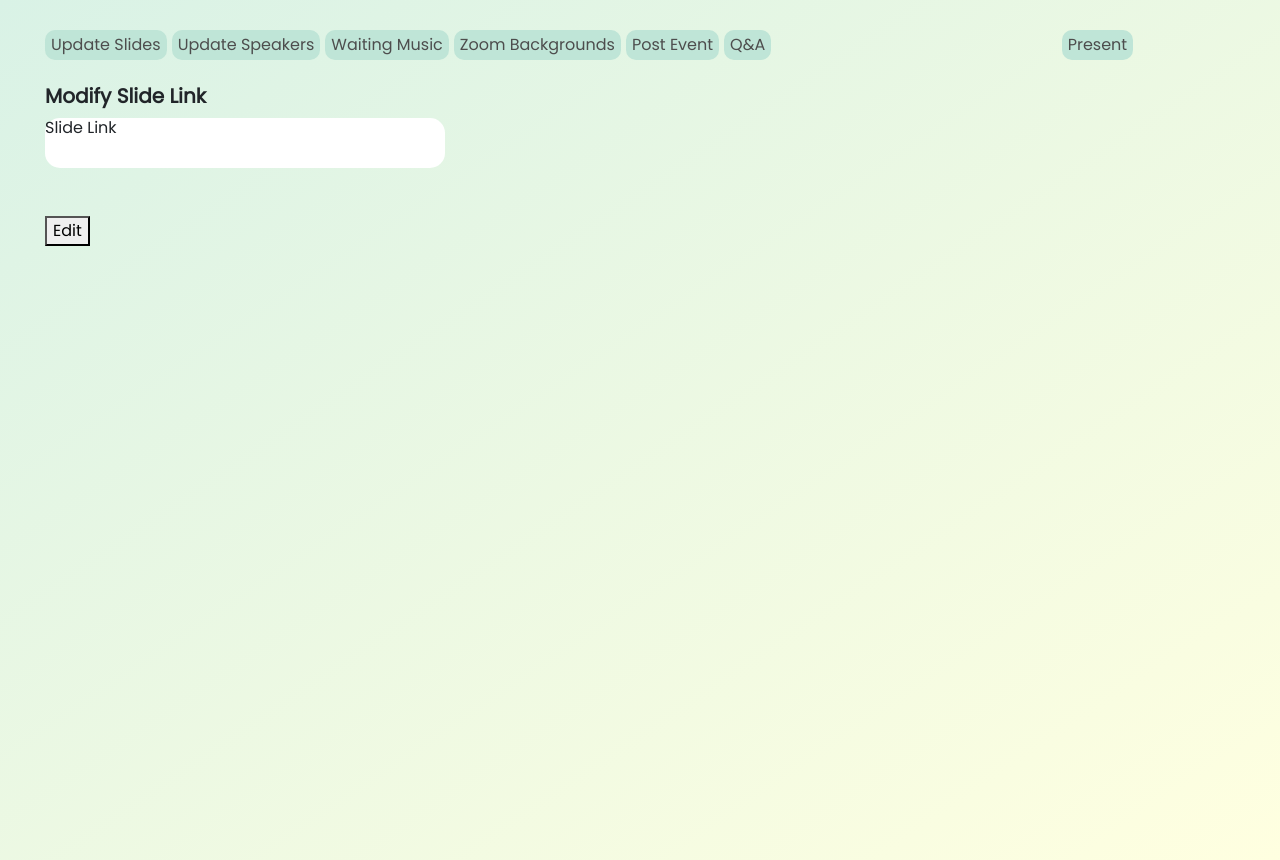
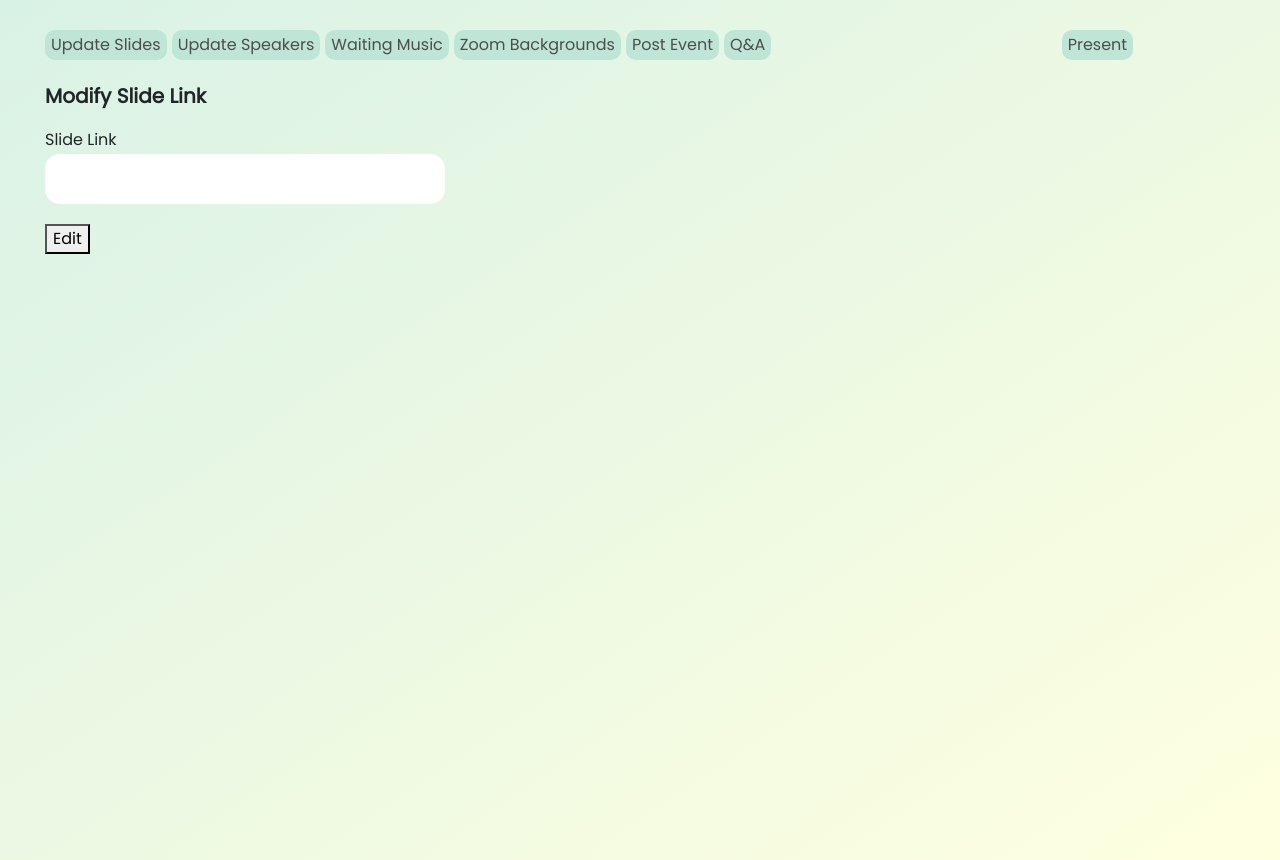
Before and after one commit to tbuwadi/HackWestern8, a React (Create React App) app in the folder app/: page /adminsettings in a window 1280 px wide. Built offline with nearby package versions, Linux system fonts and the light colour scheme.

Commit message:
fixed css spacing

```diff
--- a/app/src/pages/registration/UpdateQna.js
+++ b/app/src/pages/registration/UpdateQna.js
@@ -26,7 +26,7 @@ const UpdateQna = () => {
         <div className='single-update'>
             <form onSubmit={onFormSubmit}>
                 <h5 style={{ fontWeight: 'bold' }}>Modify Q&A Link</h5>
-                <label for="message">Q&A Link</label> <br />
+                <label for="message">Q&A Link</label> <br /><br/>
                 <input name="message" type="text" value={value} onChange={onChangeValue} />
                 <br/>
                 <br/>
--- a/app/src/pages/registration/UpdateSlide.js
+++ b/app/src/pages/registration/UpdateSlide.js
@@ -23,14 +23,18 @@ const UpdateSlide = () => {
     }
 
     return (
-        <div className='single-update'>
+        <div className='single-update' style={{display: 'grid'}}>
             <form onSubmit={onFormSubmit}>
                 <h5 style={{ fontWeight: 'bold' }}>Modify Slide Link</h5>
-                <label for="message">Slide Link</label> <br />
-                <input name="message" type="text" value={value} onChange={onChangeValue} />
+                <div className='layer1'>
+                    <label for="message">Slide Link</label> <br /><br/>
+                    <input name="message" type="text" value={value} onChange={onChangeValue} />
+                </div>
+                <div className='layer1'>
+                    <button type='submit'>Edit</button>
+                </div>
                 <br/>
                 <br/>
-                <button type='submit'>Edit</button>
             </form>
         </div>
     )
--- a/app/src/pages/registration/UpdateSpotify.js
+++ b/app/src/pages/registration/UpdateSpotify.js
@@ -26,7 +26,7 @@ const UpdateSpotify = () => {
         <div className='single-update'>
             <form onSubmit={onFormSubmit}>
                 <h5 style={{ fontWeight: 'bold' }}>Modify Spotify Link</h5>
-                <label for="message">Spotify Link</label> <br />
+                <label for="message">Spotify Link</label> <br /><br/>
                 <input name="message" type="text" value={value} onChange={onChangeValue} />
                 <br/>
                 <br/>
```
